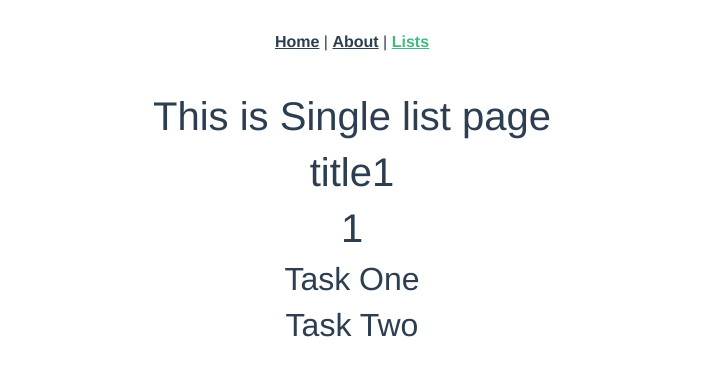
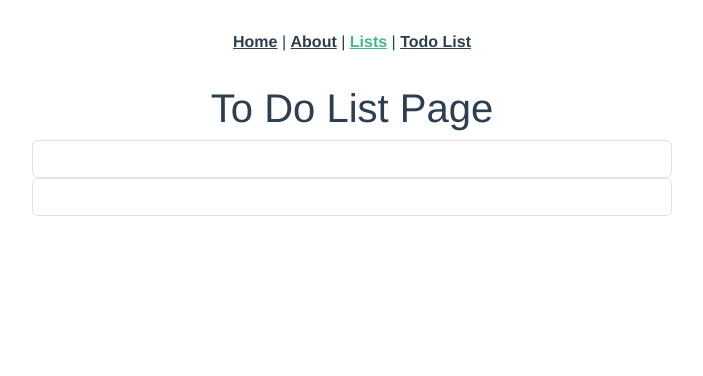
Before and after one commit to hsuhsu000/Vue-Exercise, a Vue app in the folder vue_x_2_3_test/: page /allList in a window 1280 px wide. Shown: the top 376 px of the page, without its empty margins (288-991 px from the left). Built offline with nearby package versions, Linux system fonts and the light colour scheme.

Commit message:
mini editable list with component

```diff
--- a/vue_x_2_3_test/src/App.vue
+++ b/vue_x_2_3_test/src/App.vue
@@ -3,7 +3,8 @@
     <nav>
       <router-link to="/">Home</router-link> |
       <router-link to="/about">About</router-link> |
-      <router-link to="/allList">Lists</router-link>
+      <router-link to="/allList">Lists</router-link> |
+      <router-link to="/todoAllList">Todo List</router-link>
     </nav>
     <router-view />
   </div>
--- a/vue_x_2_3_test/src/router/index.ts
+++ b/vue_x_2_3_test/src/router/index.ts
@@ -19,6 +19,16 @@ const routes: Array<RouteRecordRaw> = [
     component: AllListPage,
   },
   {
+    path: "/todoAllList",
+    name: "todoAllList",
+    component: AllListPage,
+  },
+  {
+    path: "/todoEachList",
+    name: "todoEachList",
+    component: () => import("../views/myList/SingleList.vue"),
+  },
+  {
     path: "/:pathMatch(.*)*",
     name: "errorPage",
     component: errorPage,
--- a/vue_x_2_3_test/src/views/myList/AllList.vue
+++ b/vue_x_2_3_test/src/views/myList/AllList.vue
@@ -1,17 +1,18 @@
 <template>
   <div>
-    <h1>{{ title }}</h1>
-    <h1>
-      <SingleListVue titleText="title1" :paraText="1"></SingleListVue>
-    </h1>
+    <h1>To Do List Page</h1>
+    <li class="list-group-item col-6 offset-3">
+      <SingleList></SingleList>
+      <SingleList></SingleList>
+    </li>
   </div>
 </template>
 
 <script>
-import SingleListVue from "./SingleList.vue";
+import SingleList from "./SingleList.vue";
 export default {
   name: "AllList",
-  components: { SingleListVue },
+  components: { SingleList },
 };
 </script>
 
--- a/vue_x_2_3_test/src/views/myList/SingleList.vue
+++ b/vue_x_2_3_test/src/views/myList/SingleList.vue
@@ -1,41 +1,32 @@
 <template>
   <div>
-    <h1>{{ title }}</h1>
-    <h1>{{ titleText }}</h1>
-    <h1>{{ paraText }}</h1>
-    <h2 v-for="(task, index) in tasks" :key="index">{{ task.name }}</h2>
+    <input
+      type="text"
+      class="form-control"
+      v-model="listText"
+      @keyup.enter="saveText()"
+      v-if="isEdit"
+    />
+    <span v-else @dblclick="editText()">{{ listText }}</span>
   </div>
 </template>
 
 <script>
 export default {
-  name: "AllList",
-  props: {
-    titleText: { type: String, required: true, default: "this is default" },
-    paraText: {
-      type: Number,
-      required: true,
-      default: 1000,
-      validator(value) {
-        return value > 10;
-      },
-    },
-  },
+  name: "SingleList",
   data() {
     return {
-      title: "This is Single list page",
-
-      tasks: [
-        {
-          name: "Task One",
-          status: false,
-        },
-        {
-          name: "Task Two",
-          status: true,
-        },
-      ],
+      listText: "",
+      isEdit: true,
     };
+  },
+  methods: {
+    saveText() {
+      this.isEdit = false;
+    },
+    editText() {
+      this.isEdit = true;
+    },
   },
 };
 </script>
```
